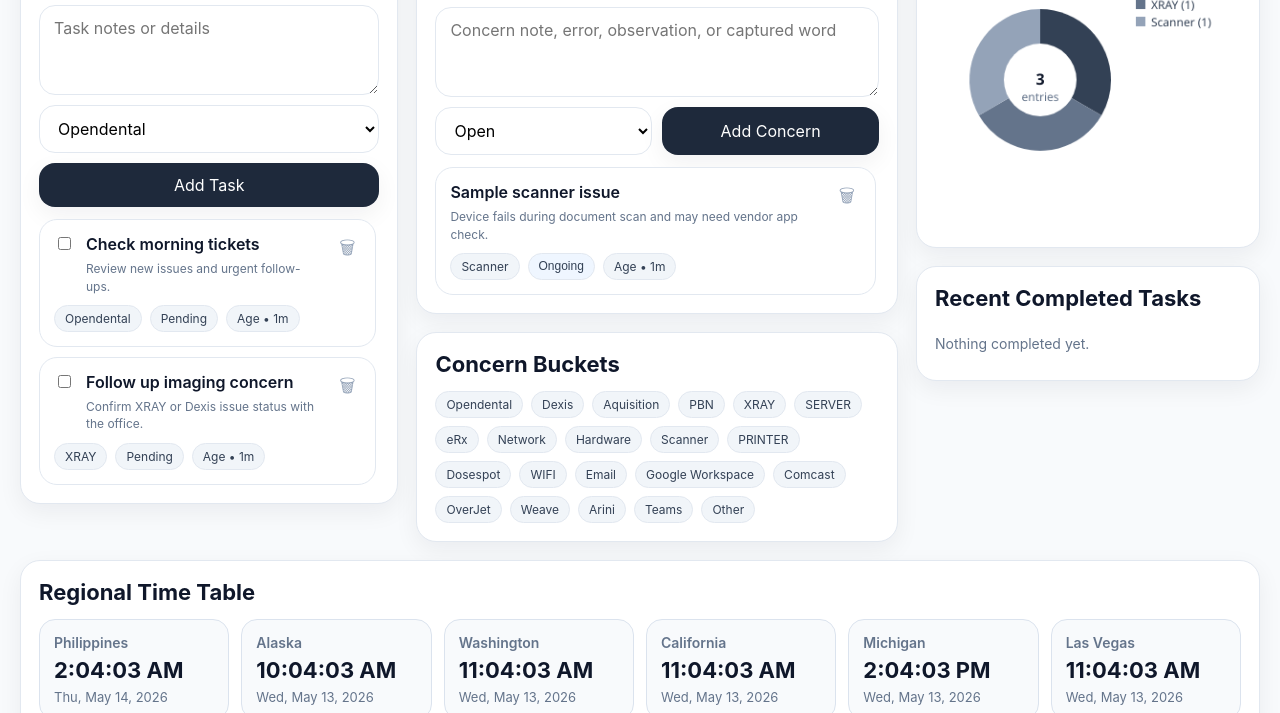
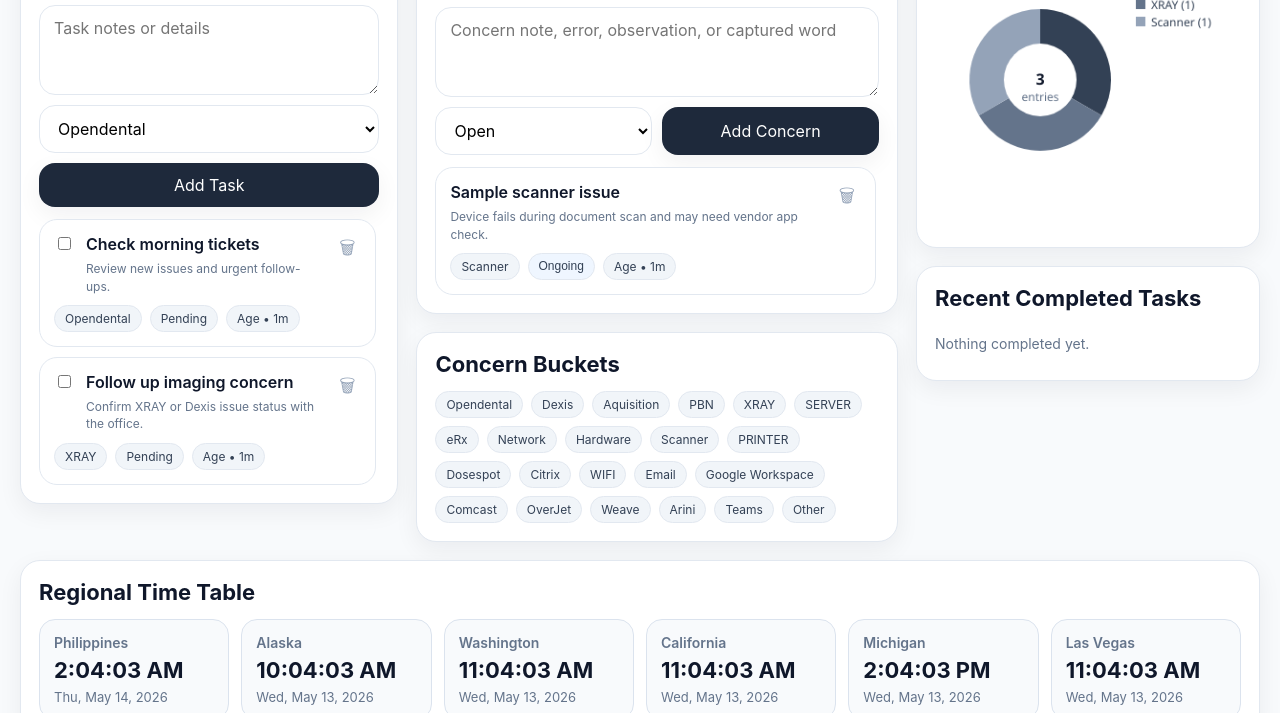
Before and after one commit to Nimbus007/Task-list, a plain HTML site: page index.html in a window 1280 px wide. Shown: the part 387-1100 px from the top of the page. Drawn offline with Linux system fonts and the light colour scheme.

Commit message:
Update index.html

```diff
--- a/index.html
+++ b/index.html
@@ -559,7 +559,7 @@
   <script>
     const STORAGE_KEY = "daily-task-concern-tracker-v3";
     const concernBuckets = [
-      "Opendental","Dexis","Aquisition","PBN","XRAY","SERVER","eRx","Network","Hardware","Scanner","PRINTER","Dosespot","WIFI","Email","Google Workspace","Comcast","OverJet","Weave","Arini","Teams","Other"
+      "Opendental","Dexis","Aquisition","PBN","XRAY","SERVER","eRx","Network","Hardware","Scanner","PRINTER","Dosespot","Citrix","WIFI","Email","Google Workspace","Comcast","OverJet","Weave","Arini","Teams","Other"
     ];
 
     const WARNING_HOURS = 3;
```
